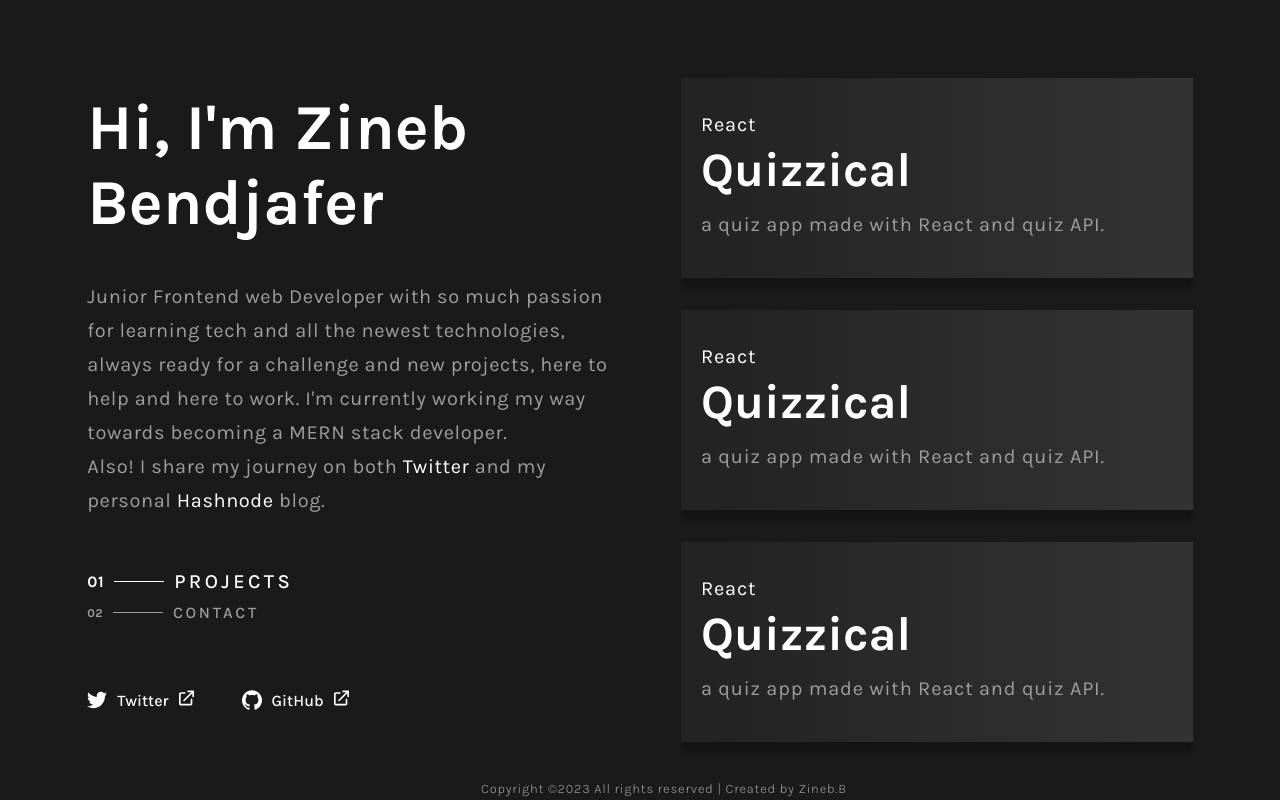
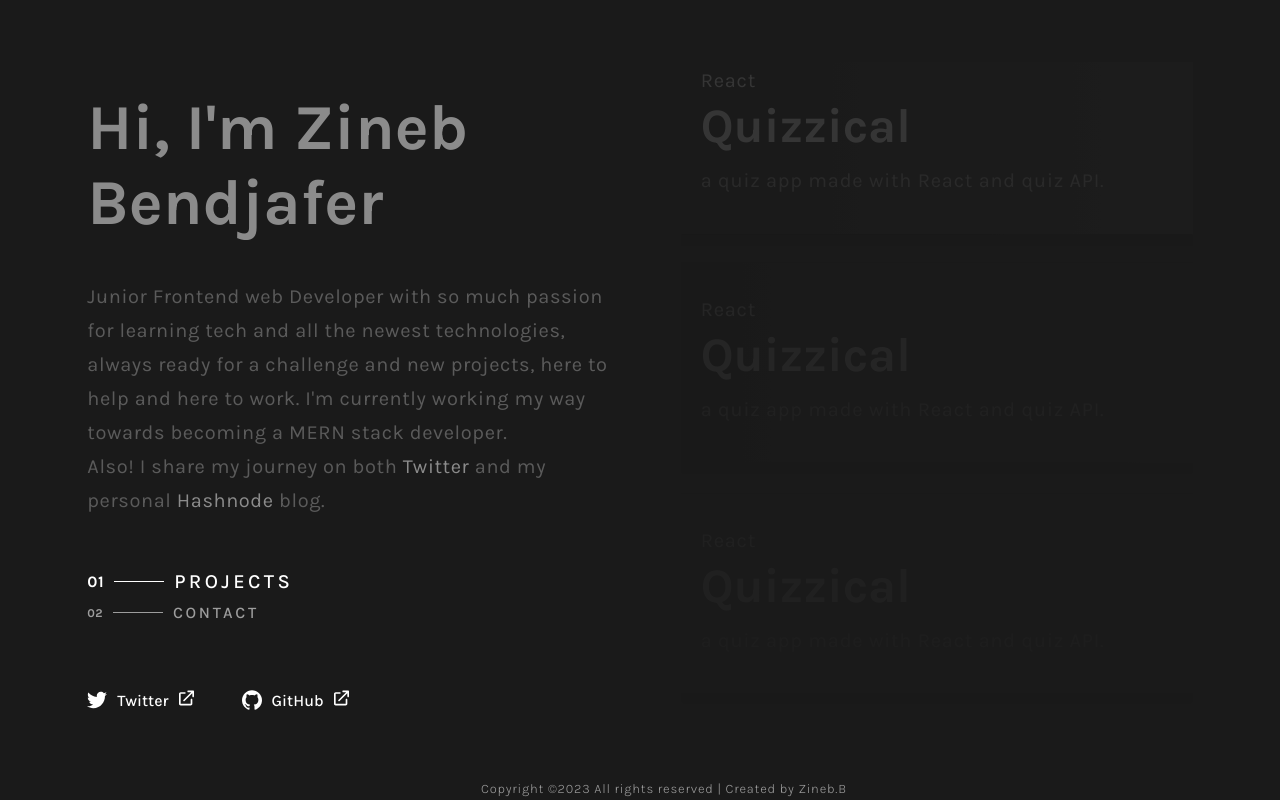
Before and after one commit to wx-it/new-portfolio, a React (Create React App) app: page / in a window 1280 px wide. Shown: the top 800 px of the page. Built offline with nearby package versions, Linux system fonts and the light colour scheme.

Commit message:
projects animation done

```diff
--- a/src/components/Header.jsx
+++ b/src/components/Header.jsx
@@ -5,7 +5,7 @@ import { Tab, Tabs, TabList, TabPanel } from "react-tabs";
 import Projects from "./Projects";
 import Contact from "./Contact";
 import { useState } from "react";
-import { CSSTransition, Transition } from "react-transition-group";
+import { motion } from "framer-motion";
 
 const Header = () => {
   const [tabIndex, setTabIndex] = useState(true);
@@ -14,23 +14,33 @@ const Header = () => {
     setTabIndex((tabIndex) => !tabIndex);
     console.log(tabIndex);
   }
-
   return (
     <>
       <Tabs className="container" defaultIndex={0}>
         <div className="left">
           <div className="header">
+            <motion.div
+              initial={{ opacity: 0 }}
+              animate={{
+                opacity: 1,
+                transition: {
+                  duration: 1,
+                },
+              }}
+            >
               <h1>Hi, I'm Zineb Bendjafer</h1>
               <p>
                 Junior Frontend web Developer with so much passion for learning
-              tech and all the newest technologies, always ready for a challenge
-              and new projects, here to help and here to work. I'm currently
-              working my way towards becoming a MERN stack developer.
+                tech and all the newest technologies, always ready for a
+                challenge and new projects, here to help and here to work. I'm
+                currently working my way towards becoming a MERN stack
+                developer.
               </p>
               <p>
                 Also! I share my journey on both <a href="">Twitter</a> and my
                 personal <a href="">Hashnode</a> blog.
               </p>
+            </motion.div>
 
             <div className="links">
               <div className="twitter">
--- a/src/components/Projects.jsx
+++ b/src/components/Projects.jsx
@@ -8,8 +8,14 @@ const Projects = () => {
 
       <div className="projects--cards">
         <motion.div
-          initial={{ opacity: 0 }}
-          animate={{ opacity: 1, delay: 0.5 }}
+          initial={{ y: -50, opacity: 0 }}
+          animate={{
+            y: 0,
+            opacity: 1,
+            transition: {
+              duration: 2,
+            },
+          }}
           className="projects--card"
         >
           <div className="link">
@@ -23,8 +29,14 @@ const Projects = () => {
         </motion.div>
 
         <motion.div
-          initial={{ opacity: 0 }}
-          animate={{ opacity: 1, delay: 0.75 }}
+          initial={{ y: -50, opacity: 0 }}
+          animate={{
+            y: 0,
+            opacity: 1,
+            transition: {
+              duration: 3,
+            },
+          }}
           className="projects--card"
         >
           <div className="link">
@@ -38,8 +50,14 @@ const Projects = () => {
         </motion.div>
 
         <motion.div
-          initial={{ opacity: 0 }}
-          animate={{ opacity: 1, delay: 1 }}
+          initial={{ y: -50, opacity: 0 }}
+          animate={{
+            y: 0,
+            opacity: 1,
+            transition: {
+              duration: 4,
+            },
+          }}
           className="projects--card"
         >
           <div className="link">
```
Lines whose indentation alone changed are shown as unchanged.
